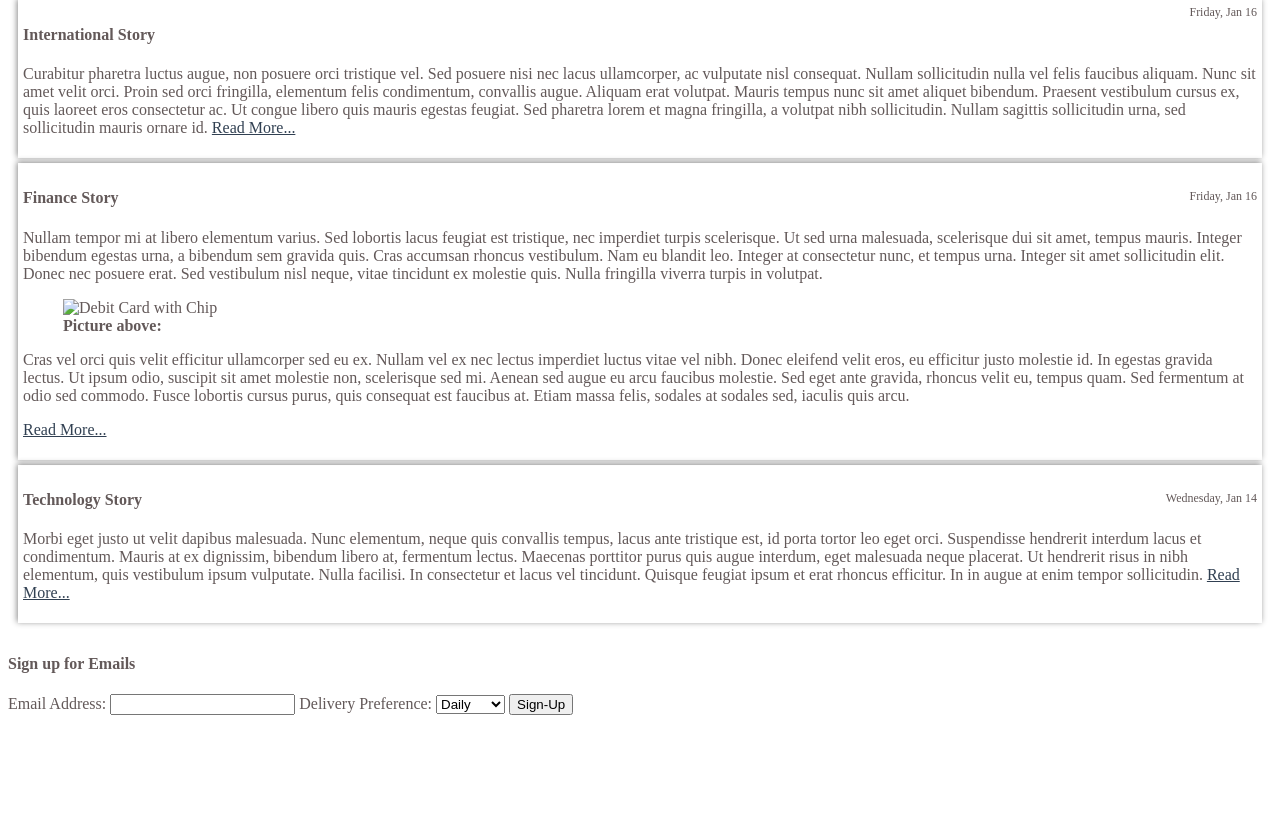
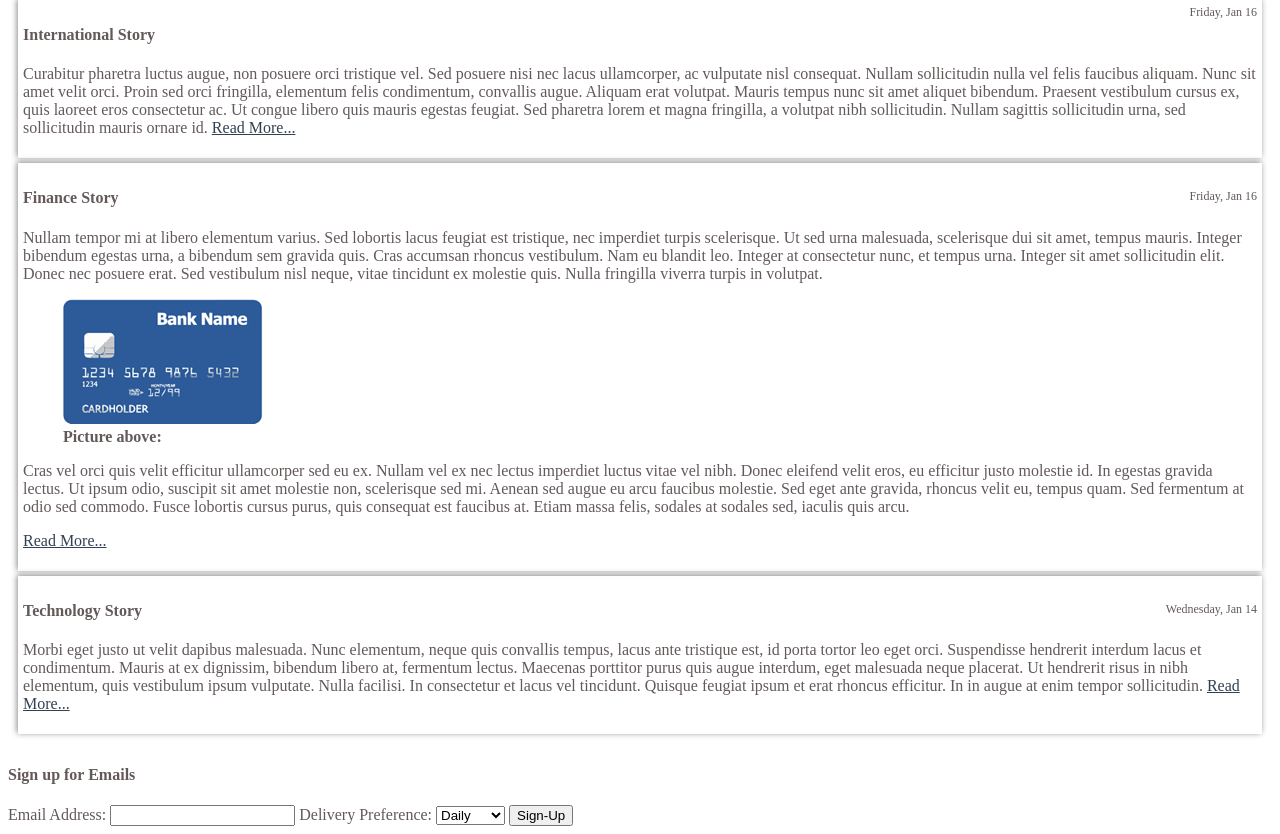
Before and after one commit to mojo2202/News-App, a plain HTML site: page index.html in a window 1280 px wide. Shown: the part 624-1458 px from the top of the page. Before the commit the page ends 1347 px from the top, so only its background shows below. Drawn offline with Linux system fonts and the light colour scheme.

Commit message:
folder name change
folder name change and src edit

```diff
--- a/index.html
+++ b/index.html
@@ -56,7 +56,7 @@
 				<p>
 				Nullam tempor mi at libero elementum varius. Sed lobortis lacus feugiat est tristique, nec imperdiet turpis scelerisque. Ut sed urna malesuada, scelerisque dui sit amet, tempus mauris. Integer bibendum egestas urna, a bibendum sem gravida quis. Cras accumsan rhoncus vestibulum. Nam eu blandit leo. Integer at consectetur nunc, et tempus urna. Integer sit amet sollicitudin elit. Donec nec posuere erat. Sed vestibulum nisl neque, vitae tincidunt ex molestie quis. Nulla fringilla viverra turpis in volutpat. </p>
 				<figure>
-			    	<img src="images/chip_debit.png" alt="Debit Card with Chip" />
+			    	<img src="img/chip_debit.png" alt="Debit Card with Chip" />
 			    	<figcaption></figcaption>
 				</figure>
 
```
